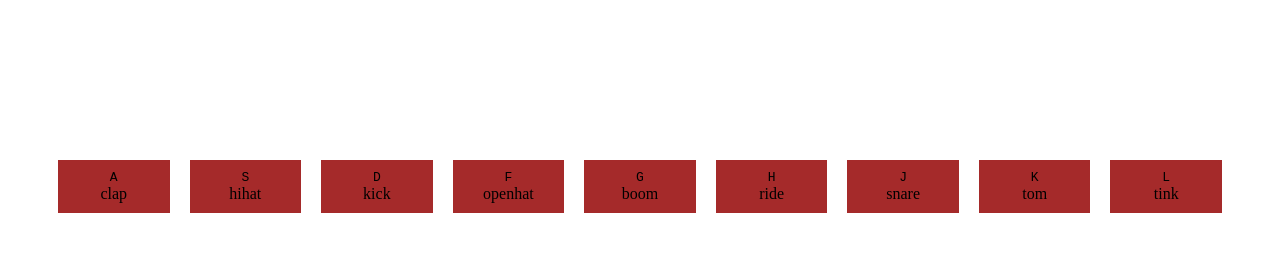
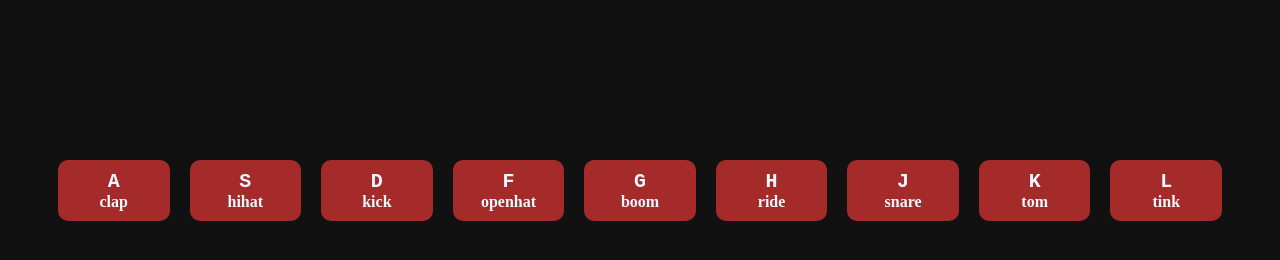
Before and after one commit to kevin-arock/Drum-Kit-Using-JavaScript, a plain HTML site: page index.html in a window 1280 px wide. Drawn offline with Linux system fonts and the light colour scheme.

Commit message:
Update Styles

```diff
--- a/index.css
+++ b/index.css
@@ -1,6 +1,6 @@
 body{
     font-family:'Times New Roman', Times, serif;
-
+    background-color: #111;
 }
 
 
@@ -26,11 +26,18 @@ body{
     transition: all 0.07s;
     width: 0;
     flex: 1;
+    border-radius: 10px;
+    font-weight: bold;
+    color: aliceblue;
+}
+
+.key kbd{
+    font-size:x-large;
 }
 
 
 .playing{
     transform: scale(1.1);
-    border: 5px solid rgb(247, 247, 6);
+    border: 3px solid rgb(247, 247, 6);
     box-shadow: 0px 0px 30px rgb(251, 251, 2);
 }
```
